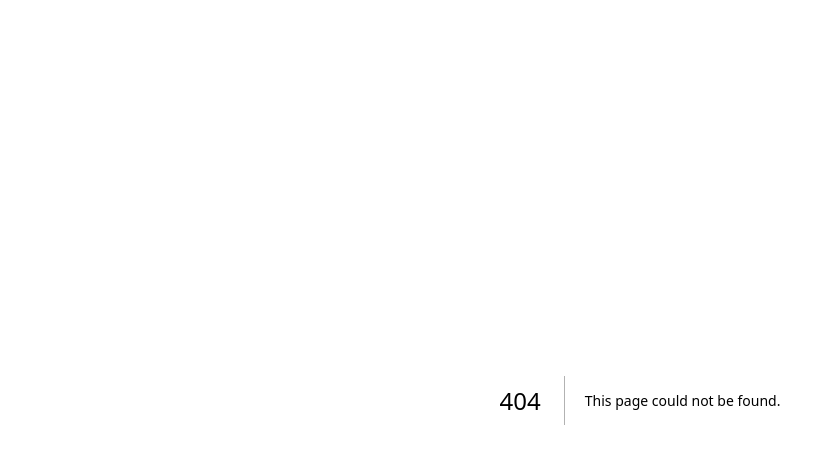
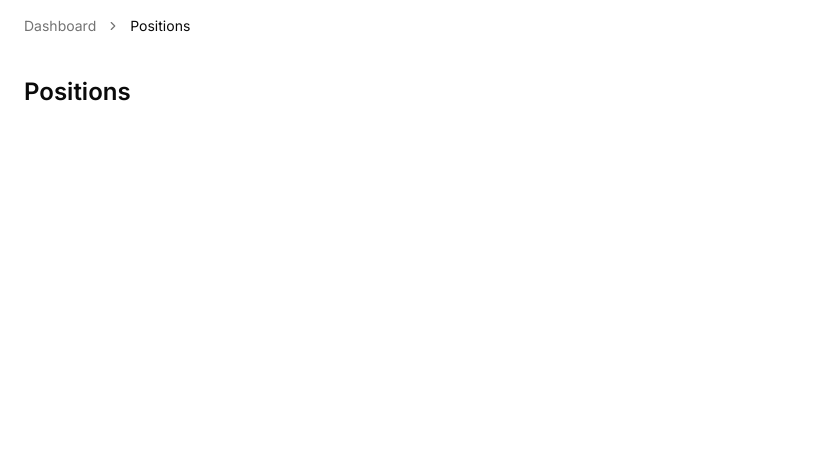
Before and after one commit to todayscarolinian/herald, a Next.js app in the folder apps/core/: page /positions in a window 1280 px wide. Before the commit this address had no page. Shown: the top 464 px of the page, without its empty margins (0-818 px from the left). Built offline with nearby package versions, Linux system fonts and the light colour scheme.

Commit message:
feat(core): scaffold positions page layout and breadcrumbs

```diff
--- /dev/null
+++ b/apps/core/app/positions/page.tsx
@@ -0,0 +1,38 @@
+'use client'
+
+import {
+  Breadcrumb,
+  BreadcrumbItem,
+  BreadcrumbLink,
+  BreadcrumbList,
+  BreadcrumbPage,
+  BreadcrumbSeparator,
+} from '@/components/ui/breadcrumb'
+
+export default function PositionsPage() {
+  return (
+    <main className="bg-background flex min-h-screen flex-col">
+      <div className="px-6 py-4">
+        <Breadcrumb>
+          <BreadcrumbList>
+            <BreadcrumbItem>
+              <BreadcrumbLink href="/dashboard">Dashboard</BreadcrumbLink>
+            </BreadcrumbItem>
+
+            <BreadcrumbSeparator />
+
+            <BreadcrumbItem>
+              <BreadcrumbPage>Positions</BreadcrumbPage>
+            </BreadcrumbItem>
+          </BreadcrumbList>
+        </Breadcrumb>
+      </div>
+
+      <div className="flex-1 px-6 py-6">
+        <div className="mb-6 flex items-center justify-between">
+          <h1 className="text-foreground text-2xl font-semibold">Positions</h1>
+        </div>
+      </div>
+    </main>
+  )
+}
--- /dev/null
+++ b/apps/core/components/ui/breadcrumb.tsx
@@ -0,0 +1,101 @@
+import { mergeProps } from '@base-ui/react/merge-props'
+import { useRender } from '@base-ui/react/use-render'
+import { ChevronRightIcon, MoreHorizontalIcon } from 'lucide-react'
+import * as React from 'react'
+
+import { cn } from '@/lib/utils'
+
+function Breadcrumb({ className, ...props }: React.ComponentProps<'nav'>) {
+  return <nav aria-label="breadcrumb" data-slot="breadcrumb" className={cn(className)} {...props} />
+}
+
+function BreadcrumbList({ className, ...props }: React.ComponentProps<'ol'>) {
+  return (
+    <ol
+      data-slot="breadcrumb-list"
+      className={cn(
+        'text-muted-foreground flex flex-wrap items-center gap-1.5 text-sm wrap-break-word sm:gap-2.5',
+        className
+      )}
+      {...props}
+    />
+  )
+}
+
+function BreadcrumbItem({ className, ...props }: React.ComponentProps<'li'>) {
+  return (
+    <li
+      data-slot="breadcrumb-item"
+      className={cn('inline-flex items-center gap-1.5', className)}
+      {...props}
+    />
+  )
+}
+
+function BreadcrumbLink({ className, render, ...props }: useRender.ComponentProps<'a'>) {
+  return useRender({
+    defaultTagName: 'a',
+    props: mergeProps<'a'>(
+      {
+        className: cn('transition-colors hover:text-foreground', className),
+      },
+      props
+    ),
+    render,
+    state: {
+      slot: 'breadcrumb-link',
+    },
+  })
+}
+
+function BreadcrumbPage({ className, ...props }: React.ComponentProps<'span'>) {
+  return (
+    <span
+      data-slot="breadcrumb-page"
+      role="link"
+      aria-disabled="true"
+      aria-current="page"
+      className={cn('text-foreground font-normal', className)}
+      {...props}
+    />
+  )
+}
+
+function BreadcrumbSeparator({ children, className, ...props }: React.ComponentProps<'li'>) {
+  return (
+    <li
+      data-slot="breadcrumb-separator"
+      role="presentation"
+      aria-hidden="true"
+      className={cn('[&>svg]:size-3.5', className)}
+      {...props}
+    >
+      {children ?? <ChevronRightIcon />}
+    </li>
+  )
+}
+
+function BreadcrumbEllipsis({ className, ...props }: React.ComponentProps<'span'>) {
+  return (
+    <span
+      data-slot="breadcrumb-ellipsis"
+      role="presentation"
+      aria-hidden="true"
+      className={cn('flex size-5 items-center justify-center [&>svg]:size-4', className)}
+      {...props}
+    >
+      <MoreHorizontalIcon />
+      <span className="sr-only">More</span>
+    </span>
+  )
+}
+
+export {
+  Breadcrumb,
+  BreadcrumbEllipsis,
+  BreadcrumbItem,
+  BreadcrumbLink,
+  BreadcrumbList,
+  BreadcrumbPage,
+  BreadcrumbSeparator,
+}
```
